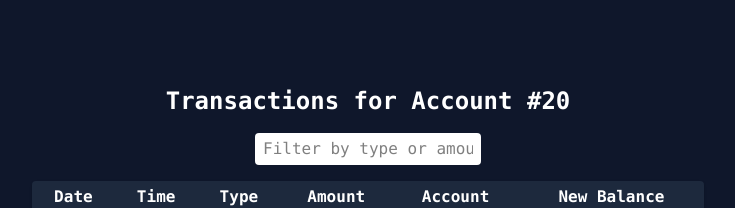
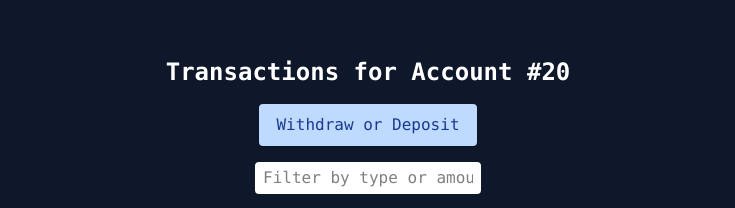
Before and after one commit to Allimonae/bankacc, a React (Vite) app in the folder frontend/: page /transactions in a window 1280 px wide. Shown: the part 226-434 px from the top of the page, without its empty margins (272-1007 px from the left). Built offline with nearby package versions, Linux system fonts and the light colour scheme; no server answers.

Commit message:
go between pages, removed fluff

```diff
--- a/frontend/src/pages/Actions.jsx
+++ b/frontend/src/pages/Actions.jsx
@@ -1,5 +1,6 @@
 import { useState, useEffect } from "react";
 import { getAccount, deposit, withdraw } from "../api";
+import { useNavigate } from "react-router-dom";
 
 export function Actions() {
   const [accountId] = useState(20); // Change as needed for other accounts
@@ -7,6 +8,7 @@ export function Actions() {
   const [amount, setAmount] = useState("");
   const [loading, setLoading] = useState(false);
   const [message, setMessage] = useState(null);
+  const navigate = useNavigate();
 
   // Fetch account balance on mount and after actions
   const fetchBalance = async () => {
@@ -99,6 +101,12 @@ export function Actions() {
           {message.text}
         </div>
       )}
+    <button
+        className="mt-2 bg-blue-200 text-blue-900 px-4 py-2 rounded shadow hover:bg-blue-300 transition"
+        onClick={() => navigate("/transactions")}
+      >
+        View Transaction History
+      </button>
     </div>
   );
 }
--- a/frontend/src/pages/HomeScreen.jsx
+++ b/frontend/src/pages/HomeScreen.jsx
@@ -9,11 +9,11 @@ export function HomeScreen() {
         <h2 className="text-2xl font-mono font-bold">Bankish</h2>
 
         <Link to="/actions" className="px-4 py-2 bg-slate-900 text-white rounded hover:bg-slate-800 hover:text-white">
-            Actions
+            Withdraw or Deposit
         </Link>
 
         <Link to="/transactions" className="px-4 py-2 bg-slate-900 text-white rounded hover:bg-slate-800 hover:text-white">
-            Transactions
+            Transaction History
         </Link>
       </div>
     );
--- a/frontend/src/pages/Transactions.jsx
+++ b/frontend/src/pages/Transactions.jsx
@@ -1,5 +1,6 @@
 import { useEffect, useState } from "react";
 import { getTransactions } from "../api";
+import { useNavigate } from "react-router-dom";
 
 export function Transactions() {
   const accountId = 20; // Hardcoded for now
@@ -8,6 +9,8 @@ export function Transactions() {
   const [page, setPage] = useState(1);
   const [pageSize] = useState(10);
   const [total, setTotal] = useState(0);
+
+  const navigate = useNavigate();
 
   useEffect(() => {
     async function fetchData() {
@@ -21,6 +24,12 @@ export function Transactions() {
   return (
     <div className="flex flex-col items-center justify-center min-h-screen bg-slate-900 text-white px-4 font-mono">
       <h2 className="text-2xl font-bold mb-4">Transactions for Account #{accountId}</h2>
+      <button
+        className="mb-4 bg-blue-200 text-blue-900 px-4 py-2 rounded shadow hover:bg-blue-300 transition"
+        onClick={() => navigate("/actions")}
+      >
+        Withdraw or Deposit
+      </button>
       <input
         className="mb-4 px-2 py-1 rounded text-black bg-white"
         placeholder="Filter by type or amount"
```
